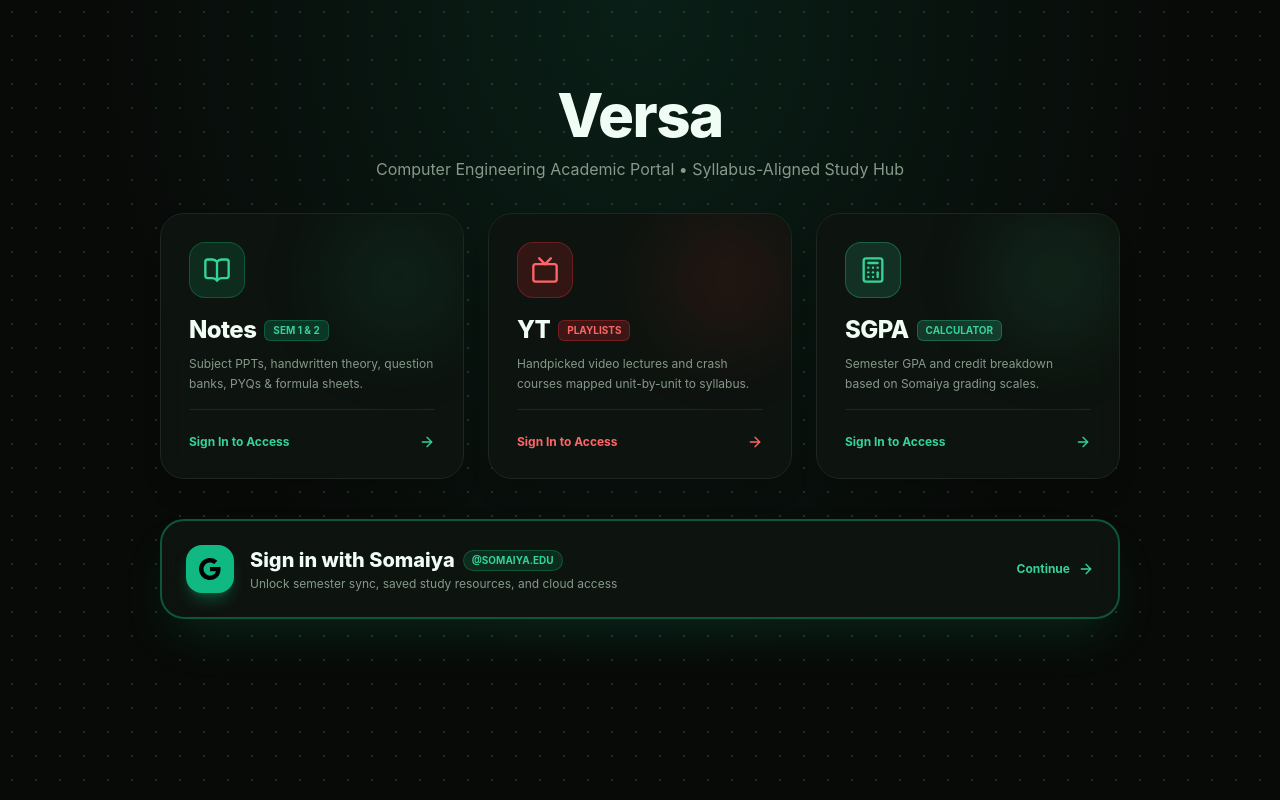
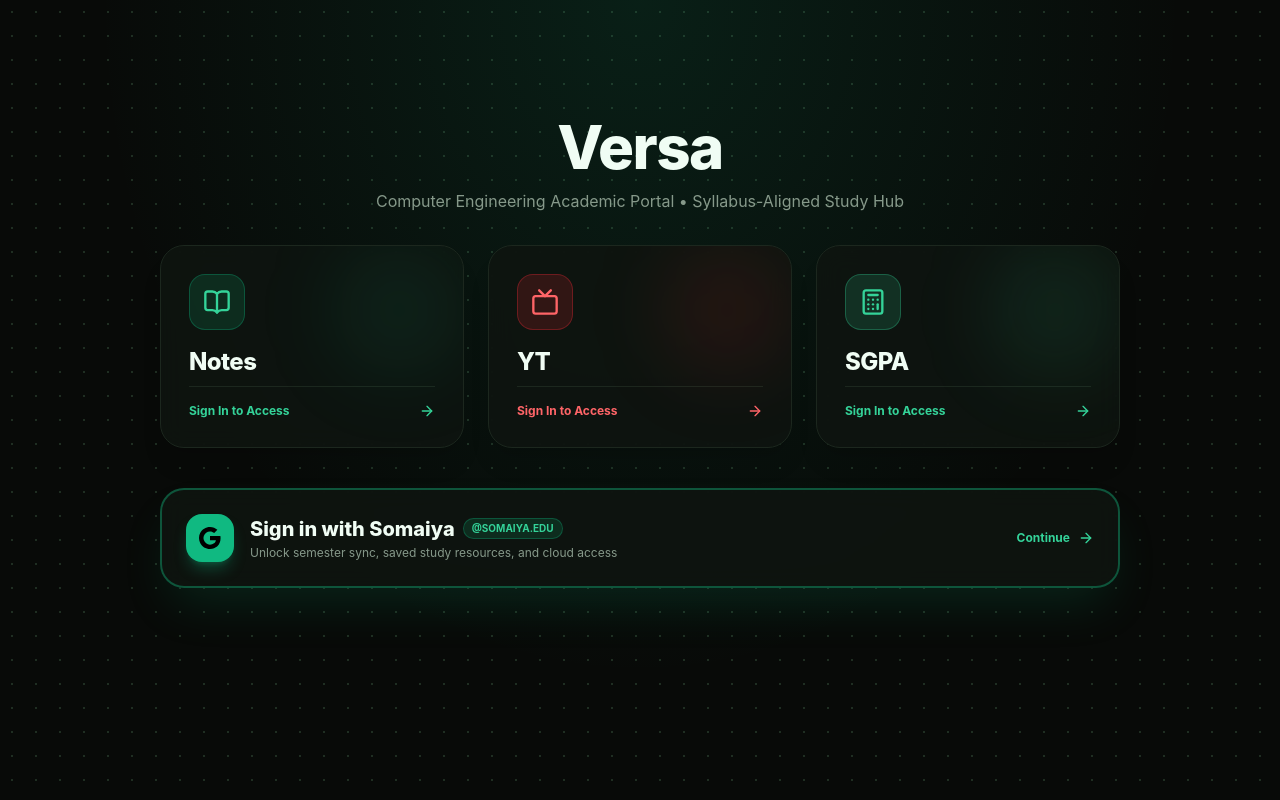
Before and after one commit to rajsheth0404-hash/versa, a Next.js app: page / in a window 1280 px wide. Built offline with nearby package versions, Linux system fonts and the light colour scheme; no server answers; the database is empty.

Commit message:
style: remove descriptions and badges from homepage Notes, YT, and SGPA cards

```diff
--- a/src/app/page.tsx
+++ b/src/app/page.tsx
@@ -98,7 +98,7 @@ export default function HomePage() {
               color: 'text-[#34D399]',
             })
           }
-          className="group bg-[#0F1410]/90 hover:bg-[#131A14] border border-[#1C271E] hover:border-[#10B981] rounded-3xl p-7 flex flex-col justify-between shadow-xl transition-all duration-200 hover:-translate-y-1 relative overflow-hidden backdrop-blur-md cursor-pointer"
+          className="group bg-[#0F1410]/90 hover:bg-[#131A14] border border-[#1C271E] hover:border-[#10B981] rounded-3xl p-7 flex flex-col justify-between shadow-xl transition-all duration-200 hover:-translate-y-1 relative overflow-hidden backdrop-blur-md cursor-pointer min-h-[190px]"
         >
           <div className="absolute top-0 right-0 w-32 h-32 bg-[#10B981]/10 rounded-full blur-2xl pointer-events-none group-hover:bg-[#10B981]/20 transition-all" />
 
@@ -108,21 +108,13 @@ export default function HomePage() {
             </div>
 
             <div>
-              <div className="flex items-center space-x-2">
               <h2 className="text-2xl font-extrabold text-[#F0FDF4] tracking-tight group-hover:text-[#34D399] transition">
                 Notes
               </h2>
-                <span className="text-[10px] font-bold px-2 py-0.5 rounded-md bg-[#10B981]/20 text-[#34D399] border border-[#10B981]/30 uppercase">
-                  Sem 1 & 2
-                </span>
-              </div>
-              <p className="text-xs text-[#86998A] mt-2 leading-relaxed">
-                Subject PPTs, handwritten theory, question banks, PYQs & formula sheets.
-              </p>
             </div>
           </div>
 
-          <div className="pt-6 mt-4 border-t border-[#1C271E] flex items-center justify-between text-xs font-bold text-[#34D399] group-hover:translate-x-0.5 transition-transform">
+          <div className="pt-4 mt-2 border-t border-[#1C271E] flex items-center justify-between text-xs font-bold text-[#34D399] group-hover:translate-x-0.5 transition-transform">
             <span>{!user ? 'Sign In to Access' : 'Explore Notes & PDFs'}</span>
             <ArrowRight className="w-4 h-4" />
           </div>
@@ -138,7 +130,7 @@ export default function HomePage() {
               color: 'text-red-400',
             })
           }
-          className="group bg-[#0F1410]/90 hover:bg-[#131A14] border border-[#1C271E] hover:border-red-500/50 rounded-3xl p-7 flex flex-col justify-between shadow-xl transition-all duration-200 hover:-translate-y-1 relative overflow-hidden backdrop-blur-md cursor-pointer"
+          className="group bg-[#0F1410]/90 hover:bg-[#131A14] border border-[#1C271E] hover:border-red-500/50 rounded-3xl p-7 flex flex-col justify-between shadow-xl transition-all duration-200 hover:-translate-y-1 relative overflow-hidden backdrop-blur-md cursor-pointer min-h-[190px]"
         >
           <div className="absolute top-0 right-0 w-32 h-32 bg-red-500/10 rounded-full blur-2xl pointer-events-none group-hover:bg-red-500/20 transition-all" />
 
@@ -148,21 +140,13 @@ export default function HomePage() {
             </div>
 
             <div>
-              <div className="flex items-center space-x-2">
               <h2 className="text-2xl font-extrabold text-[#F0FDF4] tracking-tight group-hover:text-red-400 transition">
                 YT
               </h2>
-                <span className="text-[10px] font-bold px-2 py-0.5 rounded-md bg-red-500/20 text-red-400 border border-red-500/30 uppercase">
-                  Playlists
-                </span>
-              </div>
-              <p className="text-xs text-[#86998A] mt-2 leading-relaxed">
-                Handpicked video lectures and crash courses mapped unit-by-unit to syllabus.
-              </p>
             </div>
           </div>
 
-          <div className="pt-6 mt-4 border-t border-[#1C271E] flex items-center justify-between text-xs font-bold text-red-400 group-hover:translate-x-0.5 transition-transform">
+          <div className="pt-4 mt-2 border-t border-[#1C271E] flex items-center justify-between text-xs font-bold text-red-400 group-hover:translate-x-0.5 transition-transform">
             <span>{!user ? 'Sign In to Access' : 'Watch Video Lectures'}</span>
             <ArrowRight className="w-4 h-4" />
           </div>
@@ -178,7 +162,7 @@ export default function HomePage() {
               color: 'text-[#34D399]',
             })
           }
-          className="group bg-[#0F1410]/90 hover:bg-[#131A14] border border-[#1C271E] hover:border-[#34D399] rounded-3xl p-7 flex flex-col justify-between shadow-xl transition-all duration-200 hover:-translate-y-1 relative overflow-hidden backdrop-blur-md cursor-pointer"
+          className="group bg-[#0F1410]/90 hover:bg-[#131A14] border border-[#1C271E] hover:border-[#34D399] rounded-3xl p-7 flex flex-col justify-between shadow-xl transition-all duration-200 hover:-translate-y-1 relative overflow-hidden backdrop-blur-md cursor-pointer min-h-[190px]"
         >
           <div className="absolute top-0 right-0 w-32 h-32 bg-[#34D399]/10 rounded-full blur-2xl pointer-events-none group-hover:bg-[#34D399]/20 transition-all" />
 
@@ -188,21 +172,13 @@ export default function HomePage() {
             </div>
 
             <div>
-              <div className="flex items-center space-x-2">
               <h2 className="text-2xl font-extrabold text-[#F0FDF4] tracking-tight group-hover:text-[#34D399] transition">
                 SGPA
               </h2>
-                <span className="text-[10px] font-bold px-2 py-0.5 rounded-md bg-[#34D399]/20 text-[#34D399] border border-[#34D399]/30 uppercase">
-                  Calculator
-                </span>
-              </div>
-              <p className="text-xs text-[#86998A] mt-2 leading-relaxed">
-                Semester GPA and credit breakdown based on Somaiya grading scales.
-              </p>
             </div>
           </div>
 
-          <div className="pt-6 mt-4 border-t border-[#1C271E] flex items-center justify-between text-xs font-bold text-[#34D399] group-hover:translate-x-0.5 transition-transform">
+          <div className="pt-4 mt-2 border-t border-[#1C271E] flex items-center justify-between text-xs font-bold text-[#34D399] group-hover:translate-x-0.5 transition-transform">
             <span>{!user ? 'Sign In to Access' : 'Calculate SGPA'}</span>
             <ArrowRight className="w-4 h-4" />
           </div>
```
Lines whose indentation alone changed are shown as unchanged.
